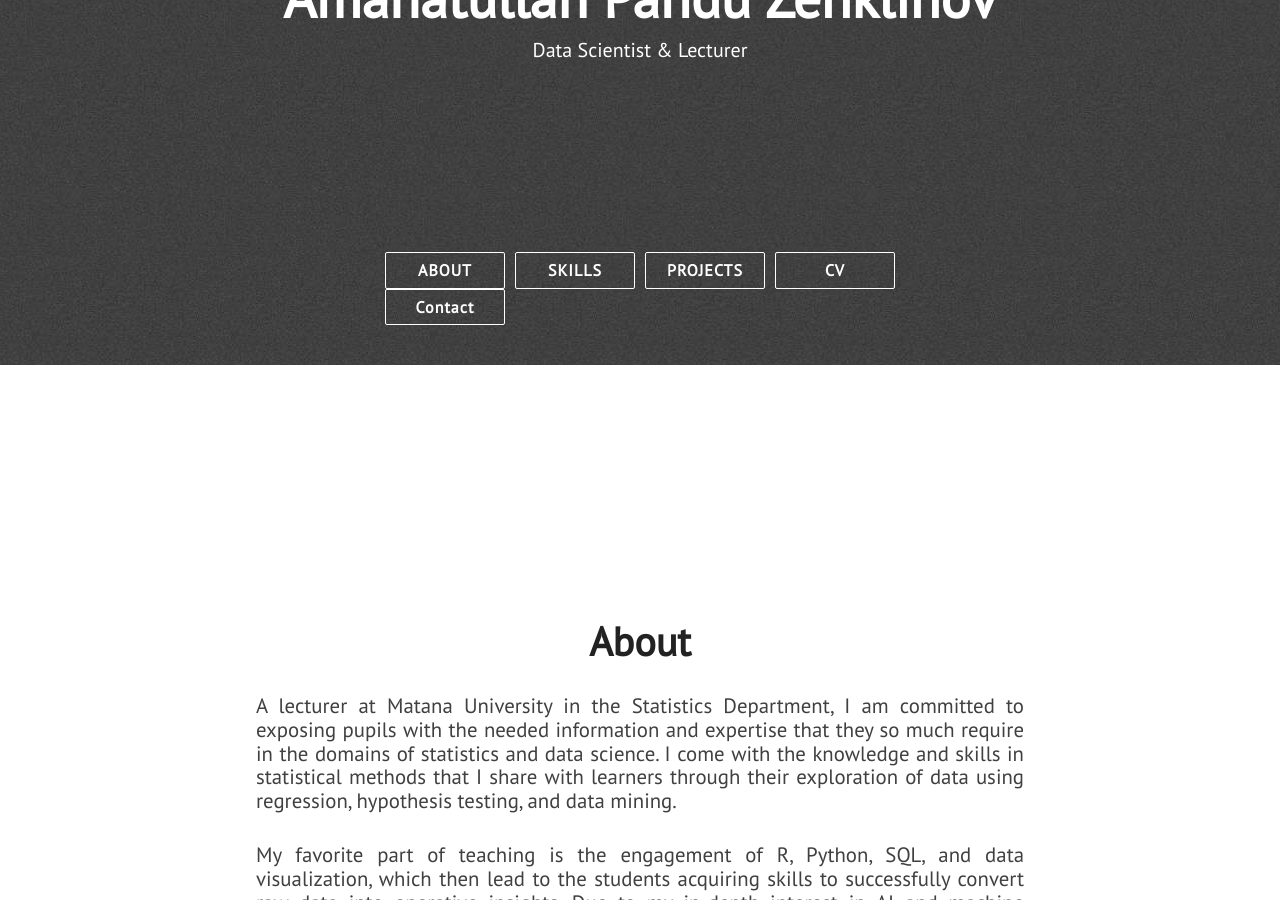
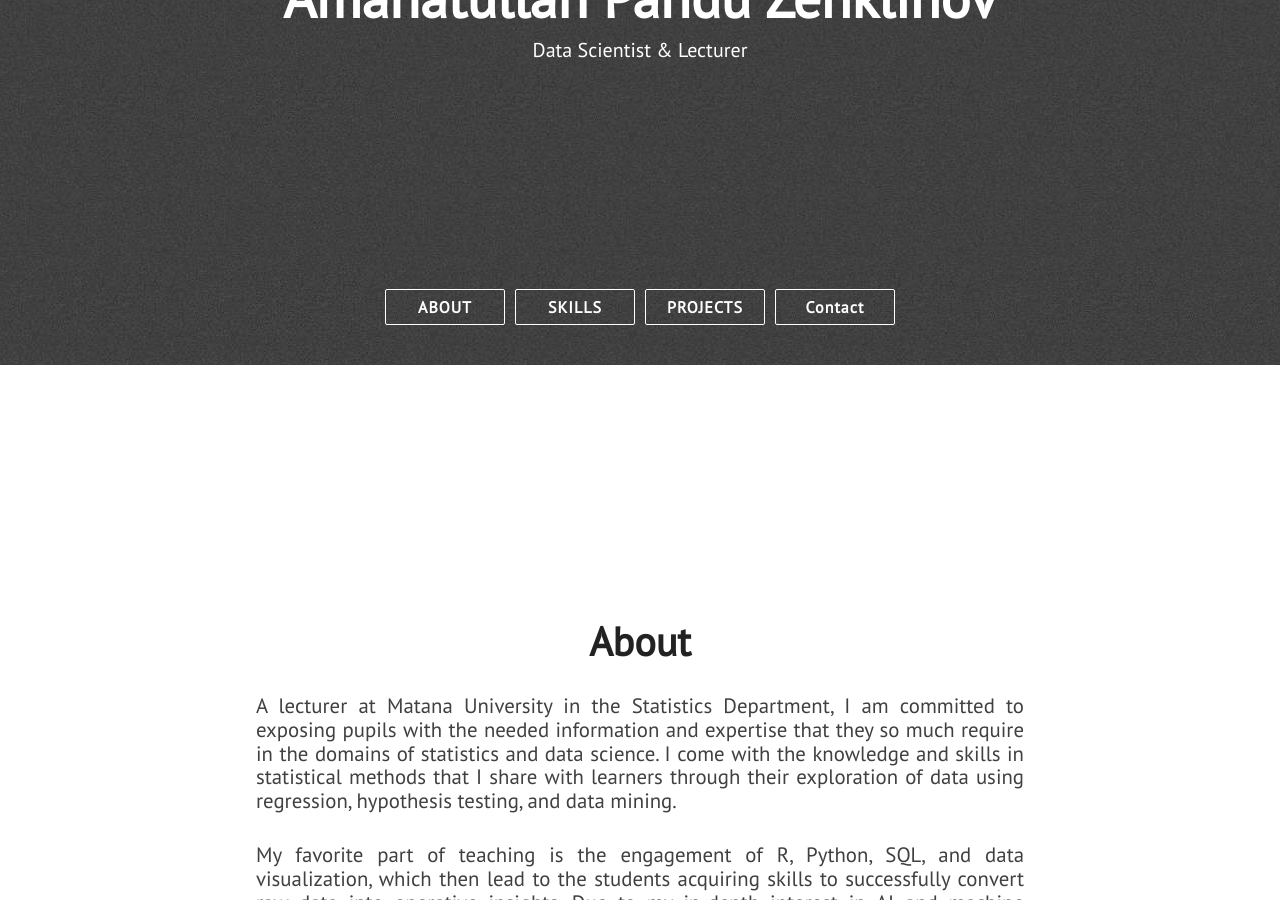
Before and after one commit to zenklinov/portfolio, a Jekyll site: the page built from index.html, in a window 1280 px wide and 900 px high, scrolled down 535 px. Built offline with Jekyll 4.4.1, drawn with Linux system fonts in a browser that asks for light colours; nearby versions of some CDN libraries.

Commit message:
Update nav.html

```diff
--- a/_includes/nav.html
+++ b/_includes/nav.html
@@ -10,7 +10,7 @@
             <a class="semi-transparent-button with-border nav-links" href="#about">ABOUT</a>
             <a class="semi-transparent-button with-border nav-links" href="#skills">SKILLS</a>
             <a class="semi-transparent-button with-border nav-links" href="#projects">PROJECTS</a>
-            <a class="semi-transparent-button with-border nav-links" href="#projects">CV</a>
+            <!-- <a class="semi-transparent-button with-border nav-links" href="#projects">CV</a> -->
             <a class="semi-transparent-button with-border nav-links" href="#extra">Contact</a>
             <!-- <a class="semi-transparent-button with-border nav-links" href="#experience">EXPERIENCES</a> -->
         </div>
```
